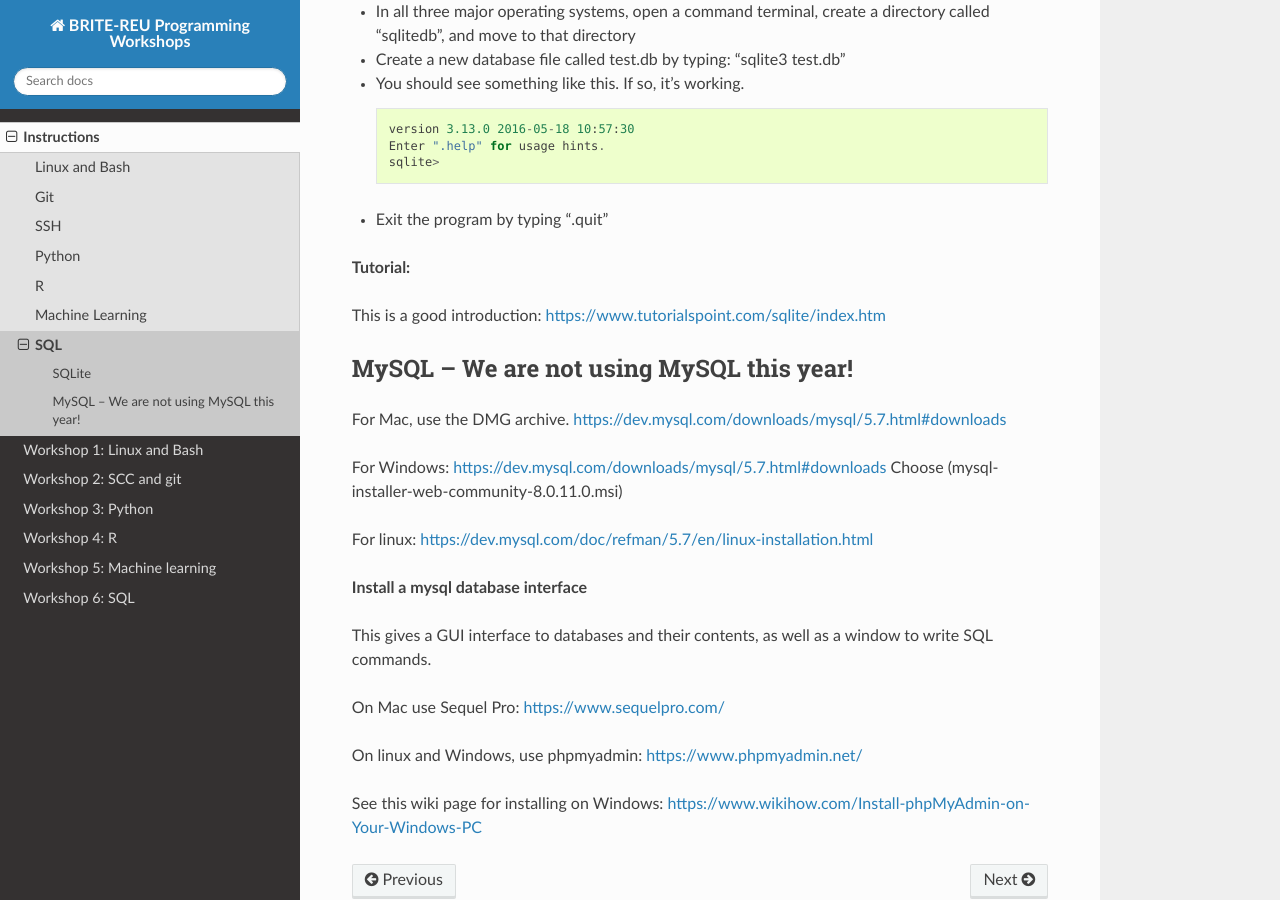
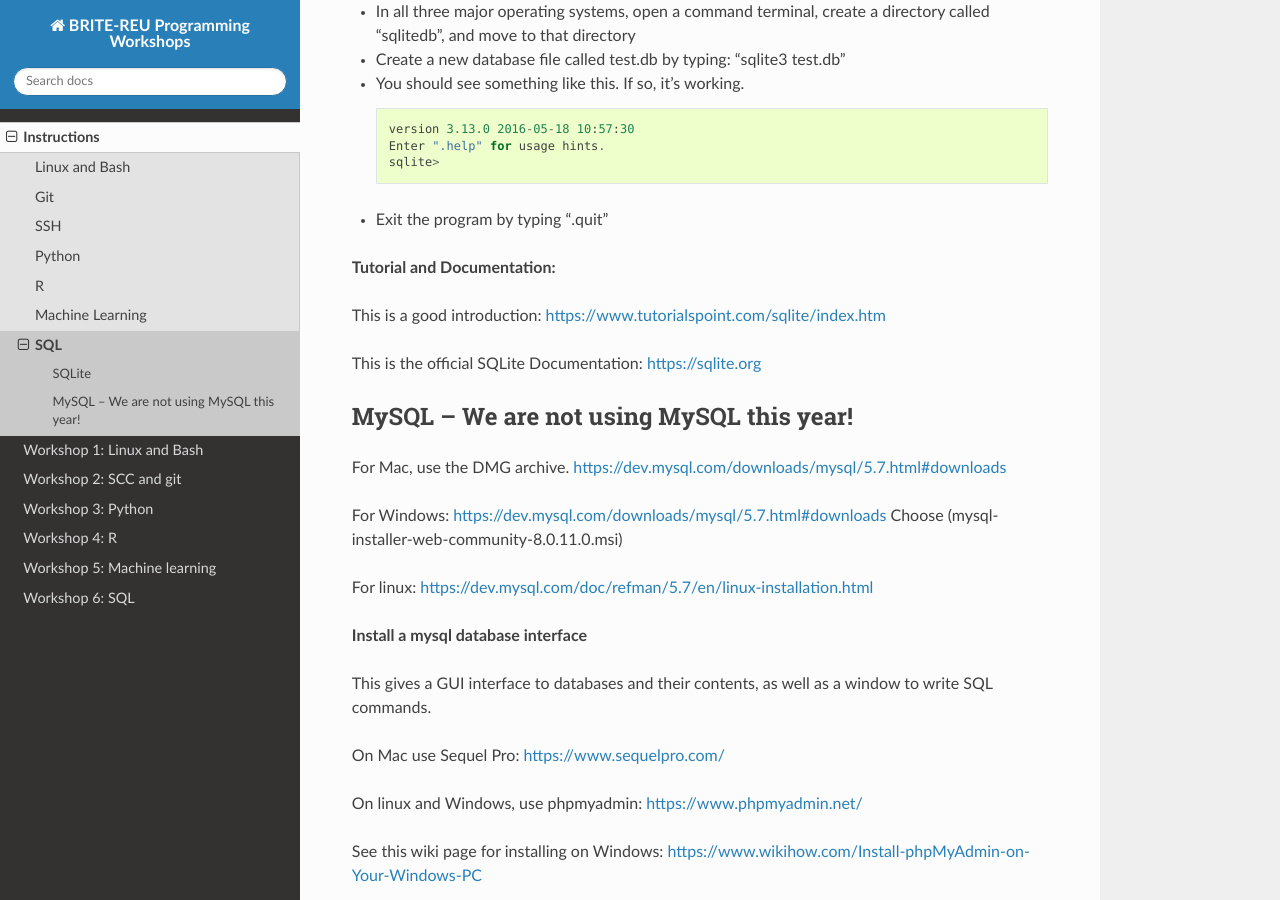
Before and after one commit to BRITE-REU/programming-workshops, a Sphinx documentation site: the page built from source/workshops/00_instructions/sql.rst, in a window 1280 px wide and 900 px high, scrolled down 864 px. Built offline with Sphinx 7.4.7 and the Read the Docs theme 2.0.0, drawn with Linux system fonts in a browser that asks for light colours.

Commit message:
Update sql.rst

```diff
--- a/source/workshops/00_instructions/sql.rst
+++ b/source/workshops/00_instructions/sql.rst
@@ -42,11 +42,13 @@ Follow these steps:
 
 - Exit the program by typing “.quit”
 
-**Tutorial:**
+**Tutorial and Documentation:**
 
 This is a good introduction:
 https://www.tutorialspoint.com/sqlite/index.htm
 
+This is the official SQLite Documentation:
+https://sqlite.org
 
 
 ------------------------------------------------------------
```
